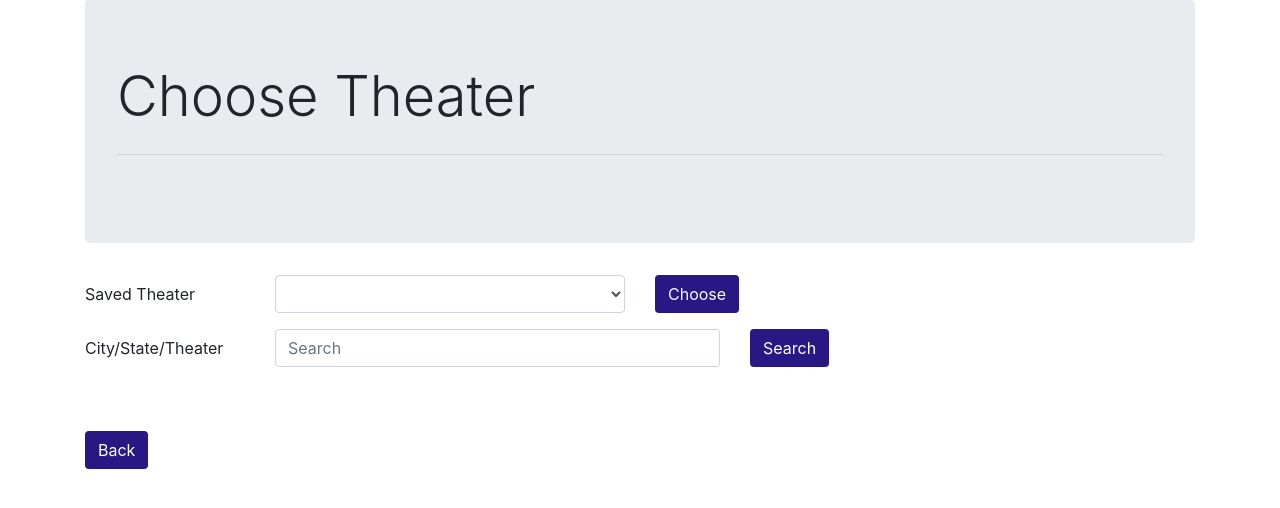
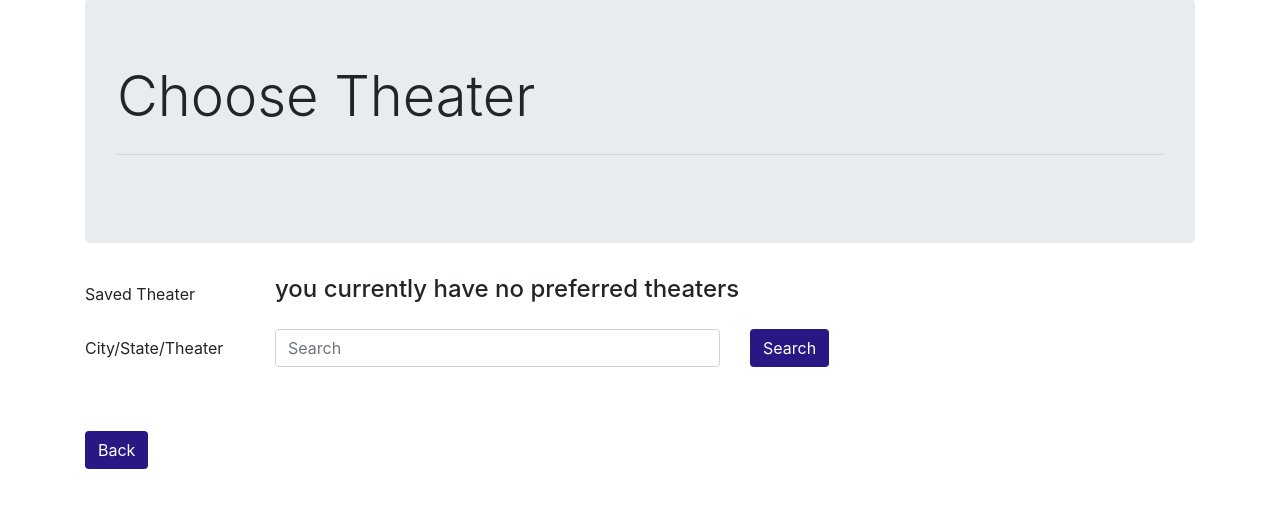
Before and after one commit to mdrinne/p3, a Flask app: a page that uses p3/templates/choose_theater.html in a window 1280 px wide. Shown: the part 105-613 px from the top of the page. Run offline with Flask 2, Linux system fonts and the light colour scheme; data comes from the database, SQL or seed files in the repository; lists and menus that the app fills with data are empty; some libraries are stand-ins or nearby versions.

Commit message:
updated if no preferred theaters and no saved cards

```diff
--- a/p3/templates/card_info.html
+++ b/p3/templates/card_info.html
@@ -26,6 +26,11 @@
   <form action="{{ url_for('saved_card') }}" method=post>
     <div class="row">
       <label for="saved" class="col-sm-2 col-form-label">Use a saved card</label>
+      {% if not cards %}
+      <div class="col">
+        <h4>you currently have no saved cars</h4>
+      </div>
+      {% else %}
       <div class="col-sm-2">
         <select class="form-control" id="saved" name="saved">
           {% for card in cards %}
@@ -34,6 +39,7 @@
         </select>
       </div>
       <button type="submit" class="btn" style="background-color: #291784; color: #FFFFFF;">Buy Ticket</button>
+      {% endif %}
     </div>
   </form>
   <hr class="my-4">
--- a/p3/templates/choose_theater.html
+++ b/p3/templates/choose_theater.html
@@ -8,6 +8,11 @@
   <form action="{{ url_for('pick_time', title=title) }}" method=post>
     <div class="form-group row">
       <label for="theater" class="col-sm-2 col-form-label">Saved Theater</label>
+      {% if not prefers %}
+      <div class="col">
+        <h4>you currently have no preferred theaters</h4>
+      </div>
+      {% else %}
       <div class="col-sm-4">
         <select class="form-control" id="theater" name="theater">
           {% for theater in prefers %}
@@ -18,6 +23,7 @@
       <div class="col-sm-2">
         <button type="submit" class="btn" style="background-color: #291784; color: #FFFFFF;">Choose</button>
       </div>
+      {% endif %}
     </div>
   </form>
   <form action="{{ url_for('search_theaters', title=title) }}" method=post>
```
